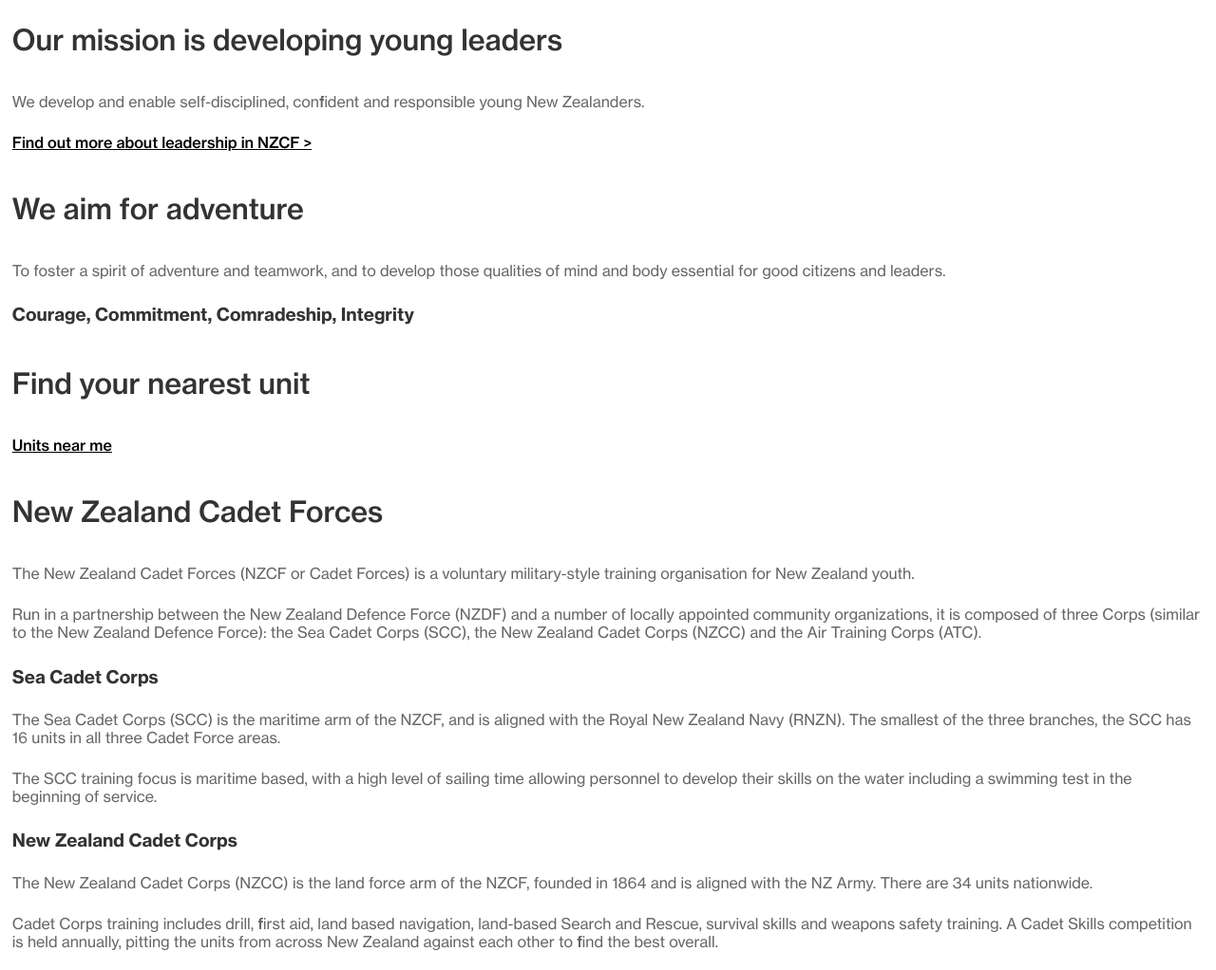
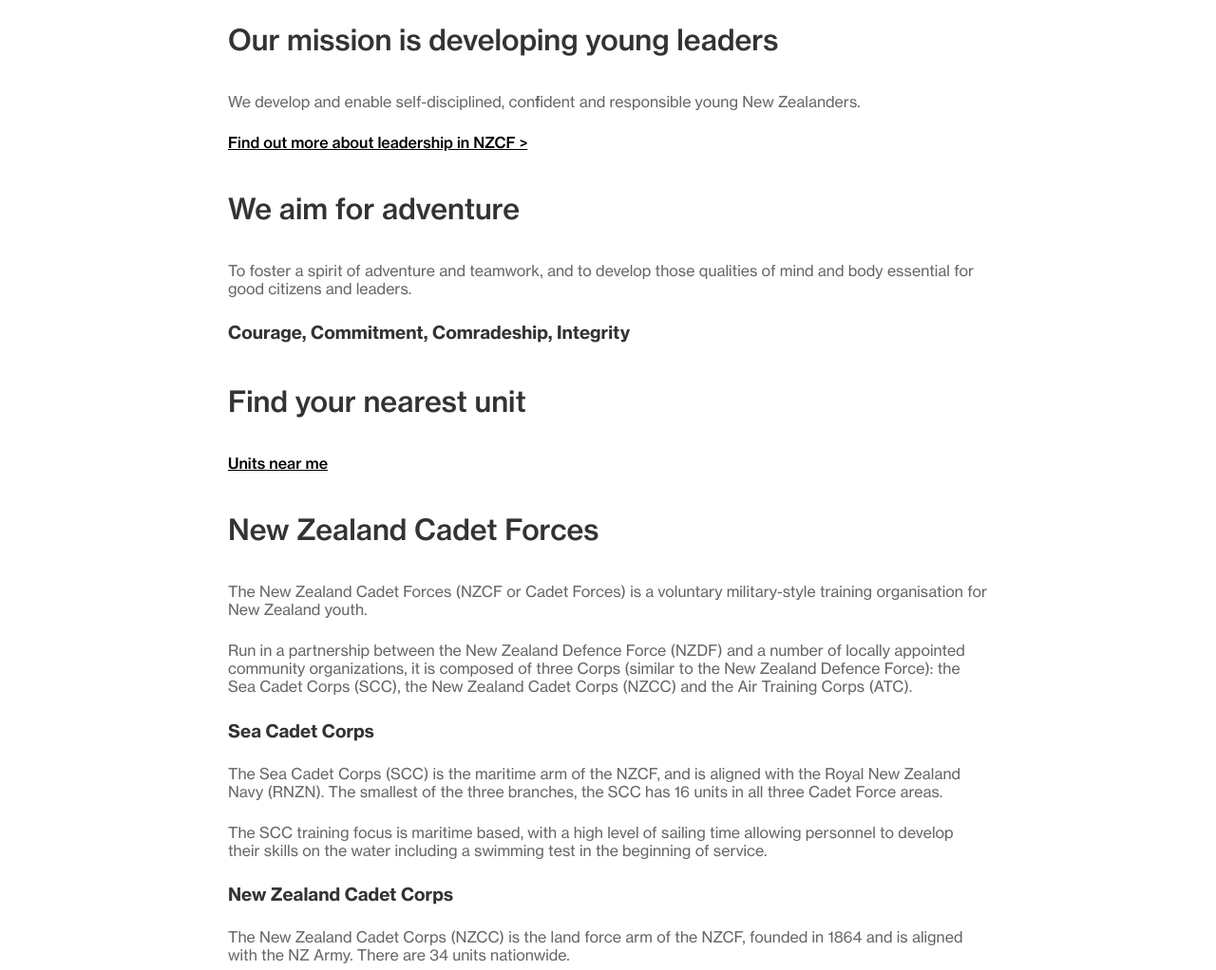
Before and after one commit to New-Zealand-Cadet-Forces/op-refresh, a Jekyll site: the page built from index.md, in a window 1280 px wide and 1400 px high. Shown: the part 378-1400 px from the top of the window at 95% size. Built offline with Jekyll 4.4.1, drawn with Linux system fonts in a browser that asks for light colours; a script that is not in the unit is left out.

Commit message:
Reduce line length of main text

```diff
--- a/css/styles.scss
+++ b/css/styles.scss
@@ -105,7 +105,7 @@
 // }
 
 main {
-    max-width: 1300px;
+    max-width: 50em;
     margin: 0 auto;
     padding: 0 0.8rem;
 }
```
